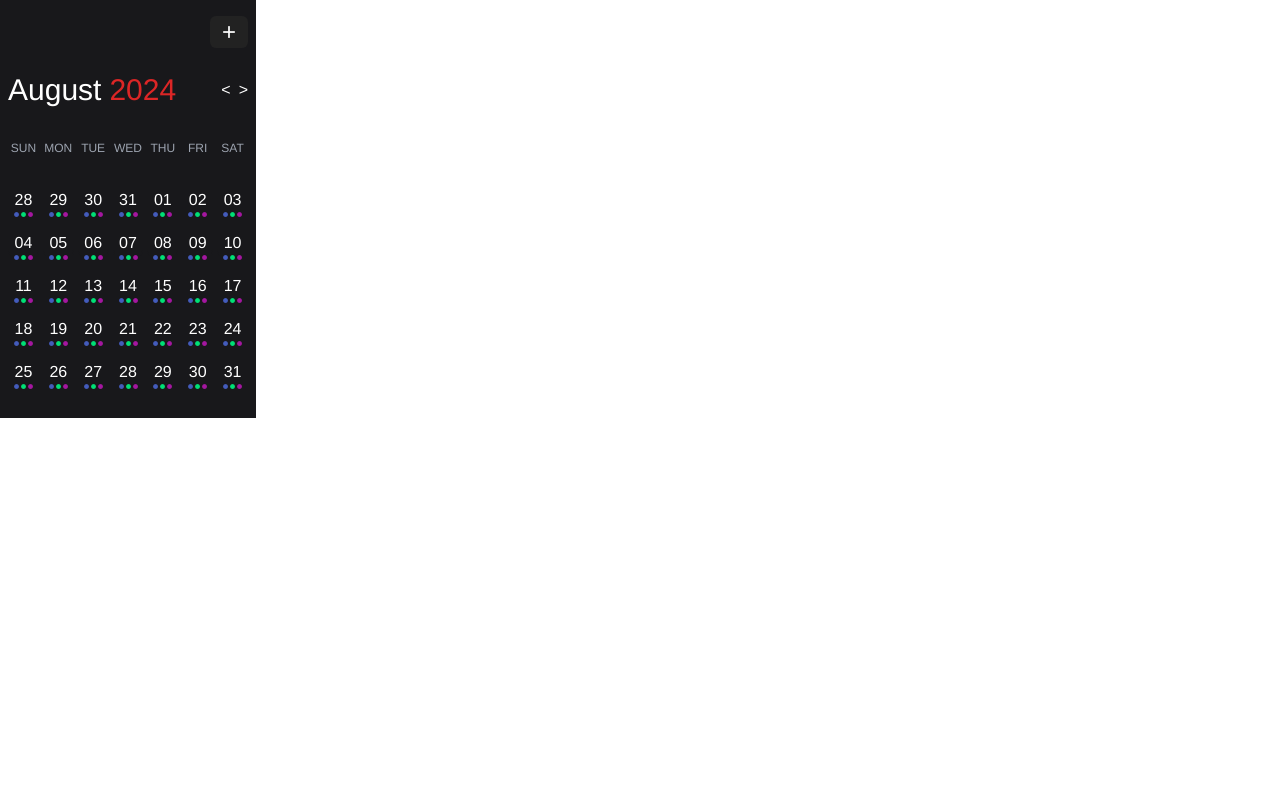
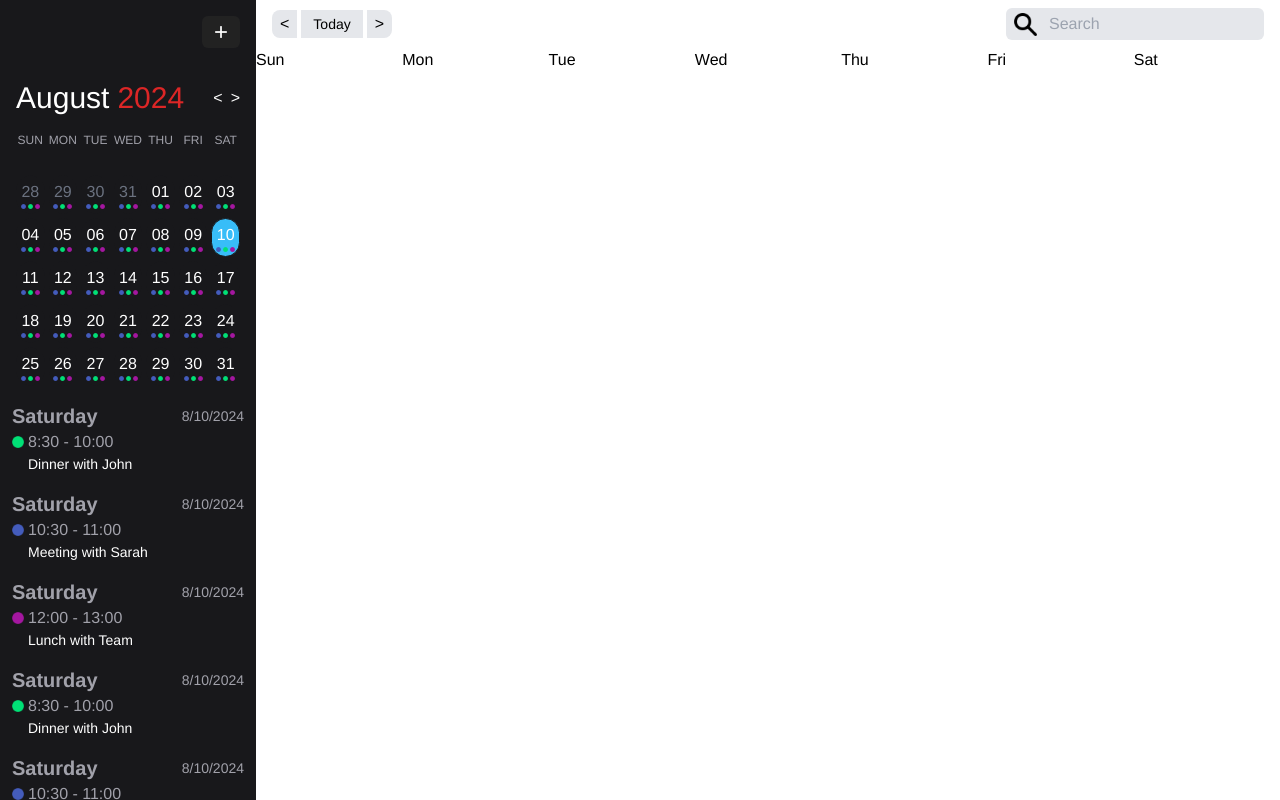
Before and after one commit to Matv1i/Calendar-Scheduler-Google-Calendar-Clone, a React (Vite) app: page / in a window 1280 px wide. Built offline with nearby package versions, Linux system fonts and the light colour scheme.

Commit message:
SideBar and Header

```diff
--- a/src/App.tsx
+++ b/src/App.tsx
@@ -3,9 +3,9 @@ import Calendar from "./Calendar"
 
 const App: React.FC = () => {
   return (
-    <div className="w-full min-h-full">
+    <>
       <Calendar />
-    </div>
+    </>
   )
 }
 
--- a/src/Calendar.tsx
+++ b/src/Calendar.tsx
@@ -1,37 +1,16 @@
-import React, { useMemo, useState } from "react"
-import {
-  startOfMonth,
-  startOfWeek,
-  StartOfWeekOptions,
-  endOfWeek,
-  endOfMonth,
-  eachDayOfInterval,
-} from "date-fns"
+import React from "react"
 import SideBar from "./SideBar"
-
-const weekDays: string[] = ["SUN", "MON", "TUE", "WED", "THU", "FRI", "SAT"]
+import { CalendarProvider } from "./CalendarContext"
+import DaysEvent from "./DaysEvent"
 
 const Calendar = () => {
-  const [selectedMonth, setSelectedMonth] = useState(new Date())
-
-  const calendarDays: any = useMemo(() => {
-    const firstWeekStart = startOfWeek(startOfMonth(selectedMonth))
-
-    const lastWeek = endOfWeek(endOfMonth(selectedMonth))
-
-    return eachDayOfInterval({ start: firstWeekStart, end: lastWeek })
-  }, [selectedMonth])
-
-  console.log(calendarDays)
-
   return (
-    <div className="w-full min-h-full">
-      <SideBar
-        calendarDays={calendarDays}
-        weekDays={weekDays}
-        selectedMonth={selectedMonth}
-      />
-    </div>
+    <CalendarProvider>
+      <div className="w-full h-screen flex">
+        <SideBar />
+        <DaysEvent />
+      </div>
+    </CalendarProvider>
   )
 }
 
--- /dev/null
+++ b/src/CalendarContext.tsx
@@ -0,0 +1,76 @@
+import React, { createContext, useContext, useMemo, useState } from "react"
+import {
+  startOfMonth,
+  startOfWeek,
+  endOfWeek,
+  endOfMonth,
+  eachDayOfInterval,
+  addMonths, // Импортируем функцию для добавления месяцев
+} from "date-fns"
+
+interface CalendarContextProps {
+  selectedMonth: Date
+  calendarDays: Date[]
+  weekDays: string[]
+  setSelectedMonth: React.Dispatch<React.SetStateAction<Date>>
+  goToNextMonth: () => void // Новая функция для перехода к следующему месяцу
+  goToPreviousMonth: () => void // Новая функция для перехода к предыдущему месяцу
+  selectedWeek: Date[]
+}
+
+const CalendarContext = createContext<CalendarContextProps | undefined>(
+  undefined
+)
+
+export const CalendarProvider: React.FC<{ children: React.ReactNode }> = ({
+  children,
+}) => {
+  const [selectedMonth, setSelectedMonth] = useState(new Date())
+
+  const weekDays: string[] = ["SUN", "MON", "TUE", "WED", "THU", "FRI", "SAT"]
+
+  const calendarDays = useMemo(() => {
+    const firstWeekStart = startOfWeek(startOfMonth(selectedMonth))
+    const lastWeek = endOfWeek(endOfMonth(selectedMonth))
+
+    return eachDayOfInterval({ start: firstWeekStart, end: lastWeek })
+  }, [selectedMonth])
+
+  const selectedWeek = useMemo(() => {
+    const firstweek = startOfWeek(selectedMonth)
+    const endweek = endOfWeek(selectedMonth)
+    return eachDayOfInterval({ start: firstweek, end: endweek })
+  }, [selectedMonth])
+
+  const goToNextMonth = () => {
+    setSelectedMonth((prevMonth) => addMonths(prevMonth, 1))
+  }
+
+  const goToPreviousMonth = () => {
+    setSelectedMonth((prevMonth) => addMonths(prevMonth, -1))
+  }
+
+  return (
+    <CalendarContext.Provider
+      value={{
+        selectedMonth,
+        calendarDays,
+        weekDays,
+        setSelectedMonth,
+        goToNextMonth,
+        goToPreviousMonth,
+        selectedWeek,
+      }}
+    >
+      {children}
+    </CalendarContext.Provider>
+  )
+}
+
+export const useCalendar = () => {
+  const context = useContext(CalendarContext)
+  if (!context) {
+    throw new Error("useCalendar must be used within a CalendarProvider")
+  }
+  return context
+}
--- /dev/null
+++ b/src/DaysEvent.tsx
@@ -0,0 +1,26 @@
+import React from "react"
+import Header from "./Header"
+import { useCalendar } from "./CalendarContext"
+import { format } from "date-fns"
+
+const DaysEvent: React.FC = () => {
+  const { selectedWeek, selectedMonth } = useCalendar()
+  console.log(selectedWeek)
+
+  console.log(selectedMonth)
+  return (
+    <div className="w-4/5 h-full ">
+      <Header />
+      <div className="flex-col">
+        <div></div>
+        <div className="h-full grid grid-cols-7">
+          {selectedWeek.map((day, index) => (
+            <div>{format(day, "EE")}</div>
+          ))}
+        </div>
+      </div>
+    </div>
+  )
+}
+
+export default DaysEvent
--- /dev/null
+++ b/src/Header.tsx
@@ -0,0 +1,25 @@
+import React from "react"
+
+const Header: React.FC = () => {
+  return (
+    <div className="w-full py-2 h-12  px-4 justify-between flex gap-1">
+      <div className="flex gap-1  items-center">
+        <p className="text-black flex py-0.5 bg-gray-200 rounded-l-lg px-2">
+          {"<"}
+        </p>
+        <p className="bg-gray-200 text-sm px-3  py-1">Today</p>
+        <p className="bg-gray-200 px-2 py-0.5 rounded-r-lg">{">"}</p>
+      </div>
+      <div className="flex justify-center items-center bg-gray-200 px-2 rounded-md gap-3">
+        <img
+          src="src/assets/pngwing.com (2).png"
+          className="object-contain"
+          width={23}
+        />
+        <input placeholder="Search" className="bg-gray-200" />
+      </div>
+    </div>
+  )
+}
+
+export default Header
--- /dev/null
+++ b/src/MiniCalendar.tsx
@@ -0,0 +1,69 @@
+import React from "react"
+import { useCalendar } from "./CalendarContext"
+import { format, isSameDay, isSameMonth } from "date-fns"
+
+const MiniCalendar: React.FC = () => {
+  const {
+    selectedMonth,
+    weekDays,
+    calendarDays,
+    goToNextMonth,
+    goToPreviousMonth,
+  } = useCalendar()
+
+  const pointers: string[] = [
+    "src/assets/blue.png",
+    "src/assets/green.png",
+    "src/assets/purple.png",
+  ]
+
+  return (
+    <div className="flex flex-col bg-black-nondark p-2">
+      <div className="flex justify-between p-2">
+        <div className="flex text-3xl gap-2 font-light">
+          <p>{format(selectedMonth, "MMMM")}</p>
+          <p className="text-red-600">{selectedMonth.getFullYear()}</p>
+        </div>
+        <div className="flex gap-2">
+          <button onClick={goToPreviousMonth}>{"<"}</button>
+          <button onClick={goToNextMonth}>{">"}</button>
+        </div>
+      </div>
+
+      <div id="calendar" className="grid grid-cols-7 grid-rows-6 gap-1 p-2">
+        {weekDays.map((day, index) => (
+          <div
+            key={index}
+            className="text-xs text-light-gray flex justify-center"
+          >
+            {day}
+          </div>
+        ))}
+        {calendarDays.map((day, index) => {
+          const isCurrentMonth = isSameMonth(day, selectedMonth)
+          const isCurrentDay = isSameDay(day, selectedMonth)
+
+          return (
+            <div
+              key={index}
+              className={`border border-black-nondark p-1 px-2 text-md rounded-full ${
+                isCurrentDay ? "bg-sky-400" : "bg-black-nondark"
+              } flex flex-col justify-center items-center ${
+                isCurrentMonth ? "text-white" : "text-gray-500"
+              }`}
+            >
+              {format(day, "dd")}
+              <div className="flex justify-center items-center gap-0.5">
+                {pointers.map((pointer, idx) => (
+                  <img width={5} src={pointer} key={idx} />
+                ))}
+              </div>
+            </div>
+          )
+        })}
+      </div>
+    </div>
+  )
+}
+
+export default MiniCalendar
--- a/src/SideBar.tsx
+++ b/src/SideBar.tsx
@@ -1,69 +1,82 @@
 import React from "react"
+import { useCalendar } from "./CalendarContext"
+import MiniCalendar from "./MiniCalendar"
 import { format } from "date-fns"
 
-interface SideBarProps {
-  weekDays: string[]
-  calendarDays: Date[]
-  selectedMonth: Date
-}
+// Пример массива событий
+const events = [
+  {
+    time: "8:30 - 10:00",
+    description: "Dinner with John",
+    pointer: "src/assets/green.png",
+  },
+  {
+    time: "10:30 - 11:00",
+    description: "Meeting with Sarah",
+    pointer: "src/assets/blue.png",
+  },
+  {
+    time: "12:00 - 13:00",
+    description: "Lunch with Team",
+    pointer: "src/assets/purple.png",
+  },
+  {
+    time: "8:30 - 10:00",
+    description: "Dinner with John",
+    pointer: "src/assets/green.png",
+  },
+  {
+    time: "10:30 - 11:00",
+    description: "Meeting with Sarah",
+    pointer: "src/assets/blue.png",
+  },
+  {
+    time: "12:00 - 13:00",
+    description: "Lunch with Team",
+    pointer: "src/assets/purple.png",
+  },
+]
 
-const SideBar: React.FC<SideBarProps> = ({
-  weekDays,
-  calendarDays,
-  selectedMonth,
-}) => {
-  const pointers: string[] = [
-    "src/assets/blue.png",
-    "src/assets/green.png",
-    "src/assets/purple.png",
-  ]
+const SideBar: React.FC = () => {
+  const { selectedMonth } = useCalendar()
+
   return (
-    <div className="text-white py-4 bg-black-nondark w-1/5 h-full">
-      <div className="flex flex-col gap-4 h-full">
-        <div className="w-full flex items-ce justify-between">
+    <div className="text-white bg-black-nondark w-1/5 h-full flex flex-col">
+      <div className="flex justify-between items-center p-4">
         <p></p>
-          <div className="mr-2  text-2xl p rounded-md bg-gray-dark px-3 flex justify-center items-center">
+        <div className="text-2xl p rounded-md bg-gray-dark px-3 flex justify-center items-center">
           +
         </div>
       </div>
-        <div className="flex justify-between p-2 ">
-          <div className="flex  text-3xl gap-2 font-light">
-            <p className="  ">{format(selectedMonth, "MMMM")}</p>
-            <p className=" text-red-600">{selectedMonth.getFullYear()}</p>
+
+      <MiniCalendar />
+
+      {/* Контейнер с прокруткой */}
+      <div className="px-3 overflow-auto flex-grow">
+        {events.map((event, index) => (
+          <div key={index} className="mb-4">
+            <div className="flex w-full justify-between items-center">
+              <p className="font-bold text-xl text-light-gray">
+                {format(selectedMonth, "EEEE")}
+              </p>
+              <p className="text-sm font-light text-light-gray">
+                {selectedMonth.toLocaleDateString()}
+              </p>
             </div>
-
-          <div className="flex gap-2">
-            <button>{"<"}</button>
-            <button>{">"}</button>
+            <div className="flex flex-col">
+              <div className="flex justify-start gap-1">
+                <img
+                  width={12}
+                  className="object-contain"
+                  src={event.pointer}
+                  alt="Event pointer"
+                />
+                <p className="text-light-gray">{event.time}</p>
               </div>
-        </div>
-
-        <div
-          id="calendar"
-          className="grid grid-cols-7 grid-rows-6 gap-1 p-2 flex-grow overflow-auto"
-        >
-          {weekDays.map((day, index) => (
-            <div
-              key={index}
-              className="text-xs text-gray-400 flex justify-center"
-            >
-              {day}
-            </div>
-          ))}
-          {calendarDays.map((day, index) => (
-            <div
-              key={index}
-              className="border border-black-nondark  p-1 px-2 text-md rounded-full flex flex-col justify-center  items-center"
-            >
-              {format(day, "dd")}
-              <div className="flex justify-center items-center gap-0.5">
-                {pointers.map((pointers, index) => (
-                  <img width={5} src={pointers} key={index} />
-                ))}
+              <p className="text-sm pl-4">{event.description}</p>
             </div>
           </div>
         ))}
-        </div>
       </div>
     </div>
   )
--- a/tailwind.config.js
+++ b/tailwind.config.js
@@ -6,6 +6,7 @@ export default {
       colors: {
         "black-nondark": "#18181B",
         "gray-dark": "#222222",
+        "light-gray": "#A1A1AA",
       },
     },
   },
```
Also changed, not shown: src/assets/pngwing.com (2).png (added). Lines whose indentation alone changed are shown as unchanged.
